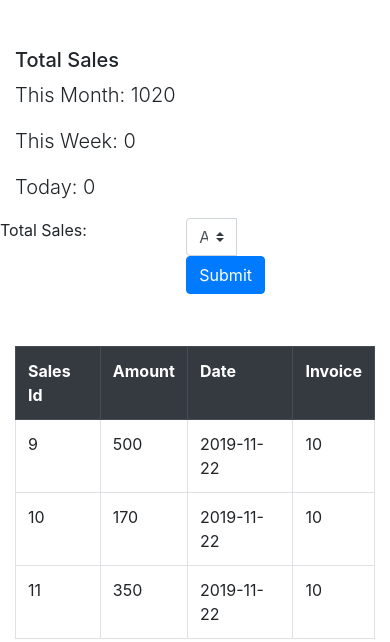
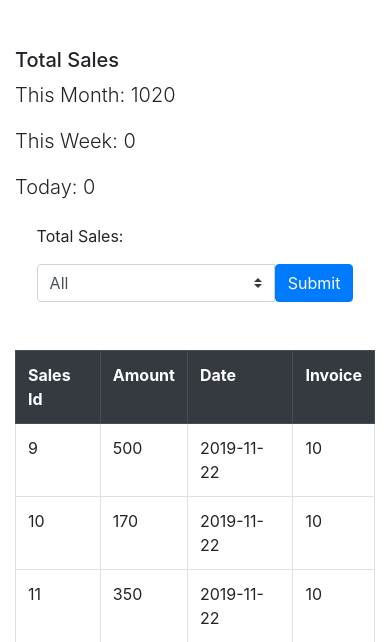
Before and after one commit to ethanreiarevalo/okaeri, a PHP site: page /admin/sales.php in a window 390 px wide. Shown: the part 56-698 px from the top of the page. Run offline with PHP 8.4, Linux system fonts and the light colour scheme; data comes from the database, SQL or seed files in the repository.

Commit message:
Update sales.php

```diff
--- a/admin/sales.php
+++ b/admin/sales.php
@@ -117,6 +117,12 @@ if($_SERVER ["REQUEST_METHOD"] == "POST"){
     <?php include('css.php');?>
     <title>Manage Sales</title>
     <style>
+        @media only screen and (max-width: 480px){
+            #option{
+            display: block !important;
+            margin: 6%;
+        }
+        }
     </style>
 </head>
 <body>
@@ -130,10 +136,10 @@ if($_SERVER ["REQUEST_METHOD"] == "POST"){
             <p class="lead">This Week: <?php echo $WeeklySales; ?></p>
             <p class="lead">Today: <?php echo $DailySales; ?></p>
         </div>
-        <div class="row justify-content-between">
+        <div id="option" class="row justify-content-between">
             <p>Total Sales: </p>
             <form action="<?php htmlspecialchars("PHP_SELF"); ?>" method="post">
-            <div class="input-group w-25 mb-1">
+                <div class="input-group w-100 d-flex mb-1">
                     <select class="custom-select w-25" id="inputGroupSelect01" name="month">
                       <option value="January">All</option>
                       <option value="January">January</option>
```
Lines whose indentation alone changed are shown as unchanged.
